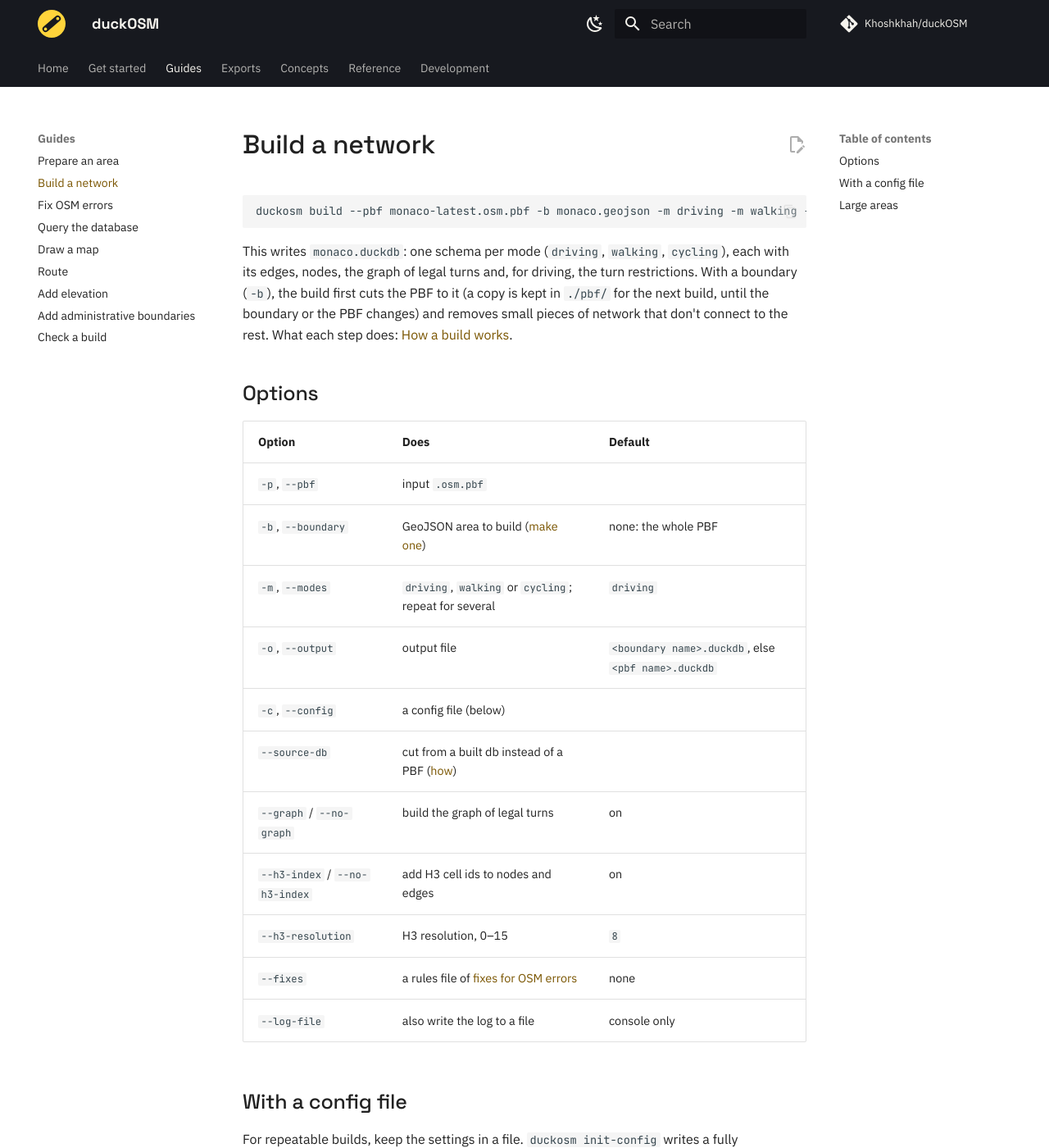
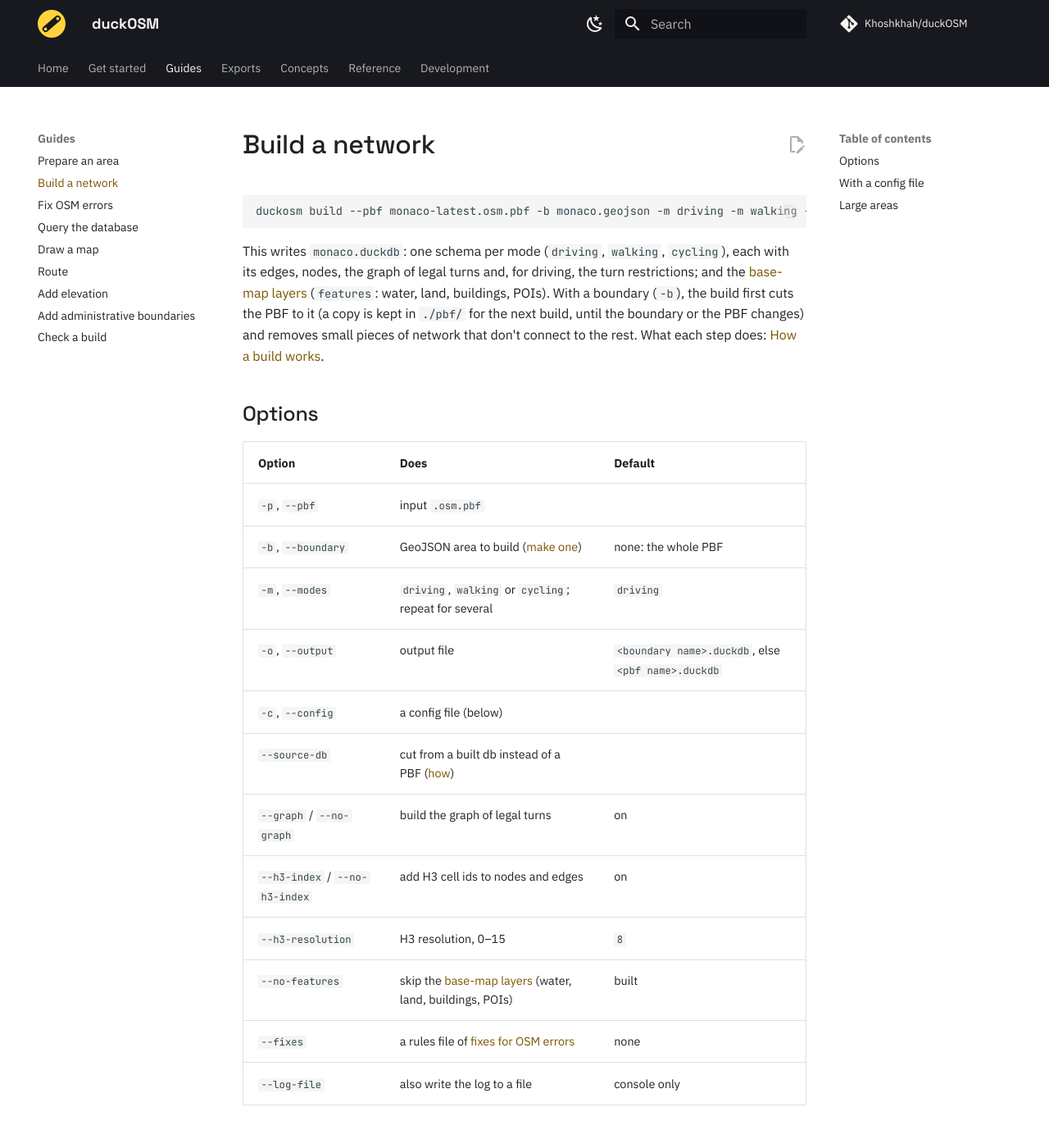
Before and after one commit to Khoshkhah/duckOSM, an MkDocs documentation site: the page built from docs/guides/build.md, in a window 1280 px wide and 1400 px high. Shown: the whole window at 82% size. Built offline with MkDocs 1.6.1 and Material for MkDocs 9.7.7, drawn with Linux system fonts in a browser that asks for light colours; comment, search, counter and statistics services are not loaded.

Commit message:
Build the base-map layers (features.*) by default on PBF builds; build --no-features / options.build_features: false to skip (Monaco: networks unchanged, +10 layers, +3 MB, +0.4 s). Docs updated
Co-Authored-By: Claude Opus 5.5 <noreply@anthropic.com>

````diff
--- a/docs/guides/build.md
+++ b/docs/guides/build.md
@@ -5,9 +5,11 @@ duckosm build --pbf monaco-latest.osm.pbf -b monaco.geojson -m driving -m walkin
 ```
 
 This writes `monaco.duckdb`: one schema per mode (`driving`, `walking`, `cycling`), each with its
-edges, nodes, the graph of legal turns and, for driving, the turn restrictions. With a boundary
-(`-b`), the build first cuts the PBF to it (a copy is kept in `./pbf/` for the next build, until the boundary or the PBF changes) and removes
-small pieces of network that don't connect to the rest. What each step does:
+edges, nodes, the graph of legal turns and, for driving, the turn restrictions; and the
+[base-map layers](../reference/features.md) (`features`: water, land, buildings, POIs). With a
+boundary (`-b`), the build first cuts the PBF to it (a copy is kept in `./pbf/` for the next build,
+until the boundary or the PBF changes) and removes small pieces of network that don't connect to the
+rest. What each step does:
 [How a build works](../concepts/build.md).
 
 ## Options
@@ -23,6 +25,7 @@ small pieces of network that don't connect to the rest. What each step does:
 | `--graph` / `--no-graph` | build the graph of legal turns | on |
 | `--h3-index` / `--no-h3-index` | add H3 cell ids to nodes and edges | on |
 | `--h3-resolution` | H3 resolution, 0–15 | `8` |
+| `--no-features` | skip the [base-map layers](../reference/features.md) (water, land, buildings, POIs) | built |
 | `--fixes` | a rules file of [fixes for OSM errors](fix-osm-errors.md) | none |
 | `--log-file` | also write the log to a file | console only |
 
--- a/src/duckosm/templates/config.yaml
+++ b/src/duckosm/templates/config.yaml
@@ -63,7 +63,7 @@ options:
   simplify_batches: 0                  # 0 = auto-size by node count; 1 = single pass
   global_junctions: true               # every mode splits roads at the same points -> same edge_id in every mode
   functional_types: true               # walk_type (walking) / cycle_type (cycling)
-  build_features: false                # the features.* base-map layers
+  build_features: true                 # the features.* base-map layers (water, land, buildings, POIs…)
   clip_strategy: null                  # osmium cut: smart | complete_ways | simple; null = smart with features, else complete_ways
 
 # ---- VALIDATION (run after build; fail loudly on a broken invariant) -------
````
Also changed, not shown: docs/concepts/build.md (+2 -2 lines), docs/first_network.md (+3 -2 lines), docs/reference/cli.md (+1 -0 lines), docs/reference/configuration.md (+1 -1 lines), docs/reference/features.md (+4 -1 lines), 5 other files.
